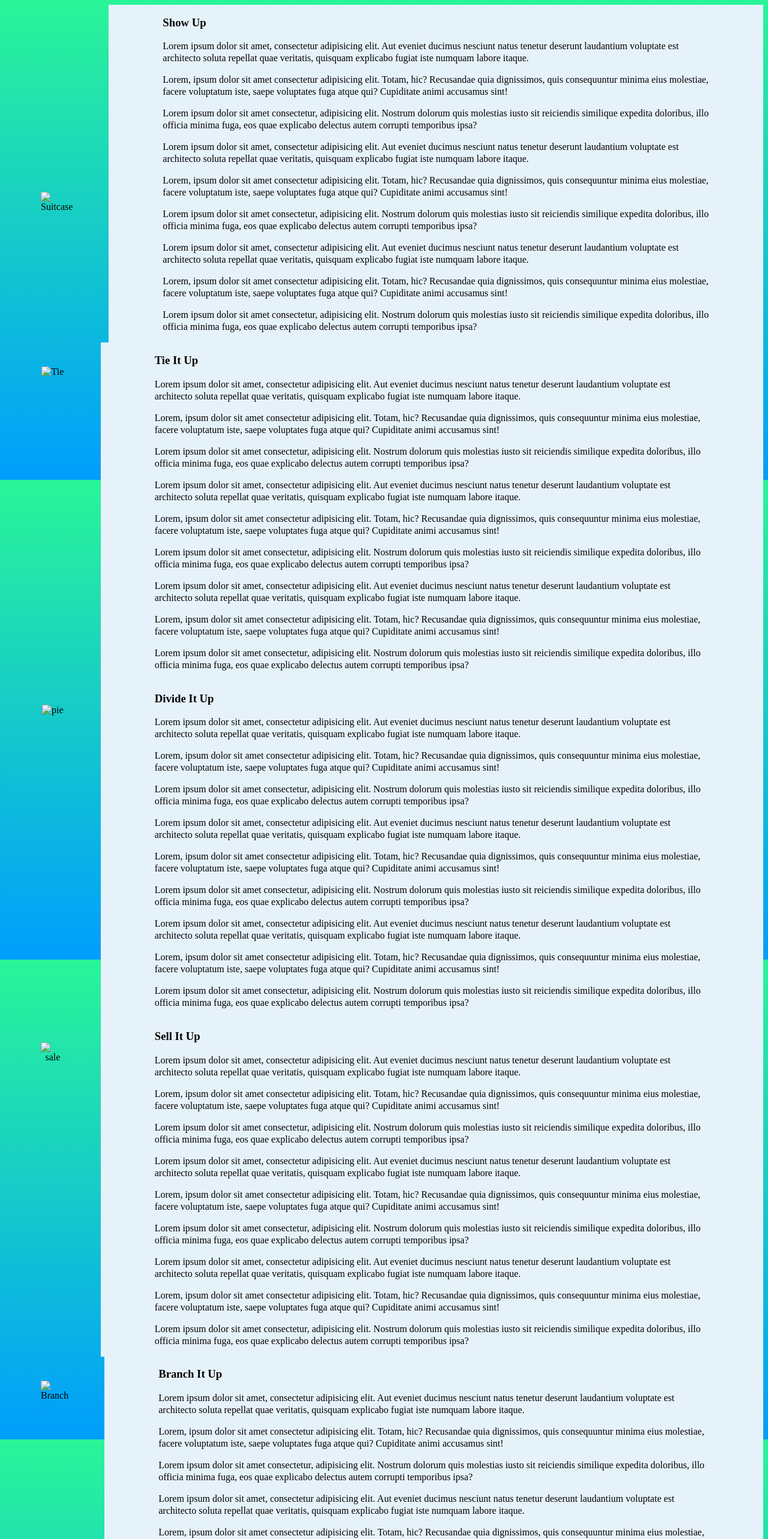
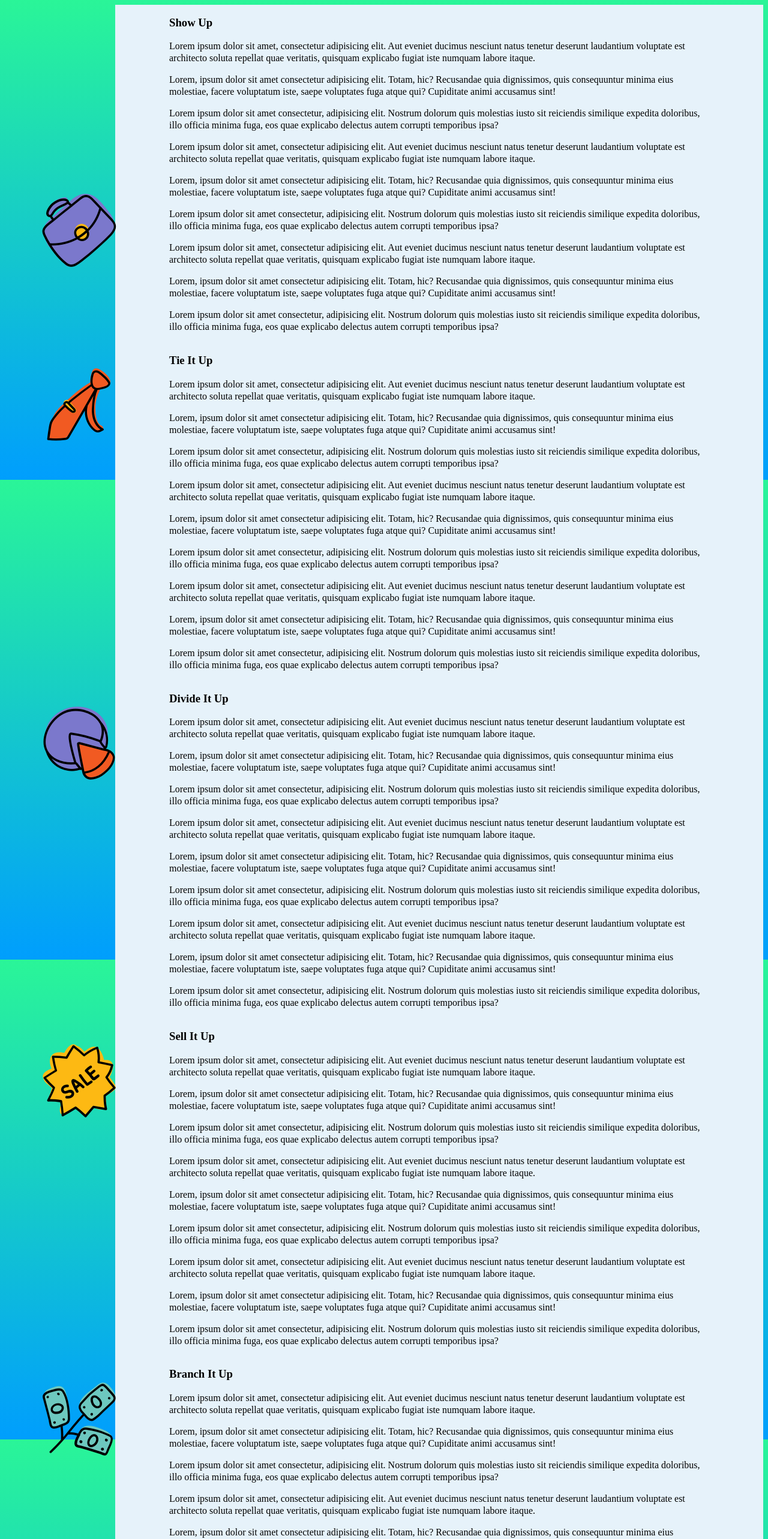
Before and after one commit to Katia-hub/Second-Project, a plain HTML site: page index.html in a window 1280 px wide. Shown: the top 2566 px of the page at 60% size. Drawn offline with Linux system fonts and the light colour scheme.

Commit message:
Update index.html

```diff
--- a/index.html
+++ b/index.html
@@ -10,7 +10,7 @@
 
   <body>
     <section>
-      <figure><img src="images/suitcase.png" alt="Suitcase" /></figure>
+      <figure><img src="suitcase.png" alt="Suitcase" /></figure>
       <article>
         <h1>Show Up</h1>
         <p>
@@ -70,7 +70,7 @@
       </article>
     </section>
     <section>
-      <figure><img src="images/tie.png" alt="Tie" /></figure>
+      <figure><img src="tie.png" alt="Tie" /></figure>
       <article>
         <h1>Tie It Up</h1>
         <p>
@@ -130,7 +130,7 @@
       </article>
     </section>
     <section>
-      <figure><img src="images/pie.png" alt="pie" /></figure>
+      <figure><img src="pie.png" alt="pie" /></figure>
       <article>
         <h1>Divide It Up</h1>
         <p>
@@ -190,7 +190,7 @@
       </article>
     </section>
     <section>
-      <figure><img src="images/sale.png" alt="sale" /></figure>
+      <figure><img src="sale.png" alt="sale" /></figure>
       <article>
         <h1>Sell It Up</h1>
         <p>
@@ -250,7 +250,7 @@
       </article>
     </section>
     <section>
-      <figure><img src="images/branch.png" alt="Branch" /></figure>
+      <figure><img src="branch.png" alt="Branch" /></figure>
       <article>
         <h1>Branch It Up</h1>
         <p>
@@ -310,7 +310,7 @@
       </article>
     </section>
     <section>
-      <figure><img src="images/tie.png" alt="Tie" /></figure>
+      <figure><img src="tie.png" alt="Tie" /></figure>
       <article>
         <h1>Tie It Up</h1>
         <p>
@@ -370,7 +370,7 @@
       </article>
     </section>
     <section>
-      <figure><img src="images/watch.png" alt="watch" /></figure>
+      <figure><img src="watch.png" alt="watch" /></figure>
       <article>
         <h1>Schedule It Up</h1>
         <p>
@@ -430,7 +430,7 @@
       </article>
     </section>
     <section>
-      <figure><img src="images/money.png" alt="Profit" /></figure>
+      <figure><img src="money.png" alt="Profit" /></figure>
       <article>
         <h1>Profit It Up</h1>
         <p>
@@ -490,7 +490,7 @@
       </article>
     </section>
     <section>
-      <figure><img src="images/Pin.png" alt="Pin" /></figure>
+      <figure><img src="pin.png" alt="Pin" /></figure>
       <article>
         <h1>Pin It Up</h1>
         <p>
@@ -550,7 +550,7 @@
       </article>
     </section>
     <section>
-      <figure><img src="images/announce.png" alt="Announce Icon" /></figure>
+      <figure><img src="announce.png" alt="Announce Icon" /></figure>
       <article>
         <h1>Let The World Know</h1>
         <p>
```
